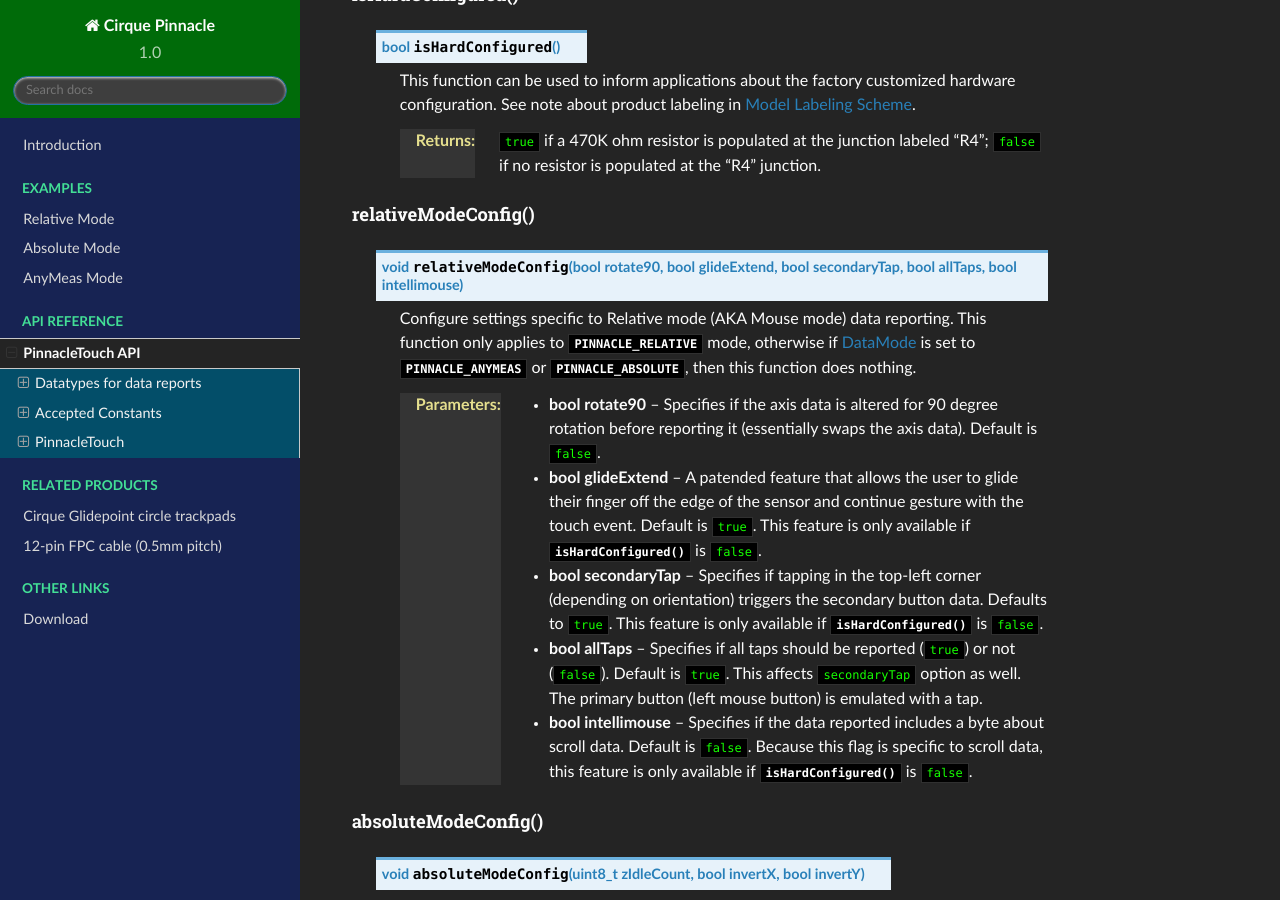
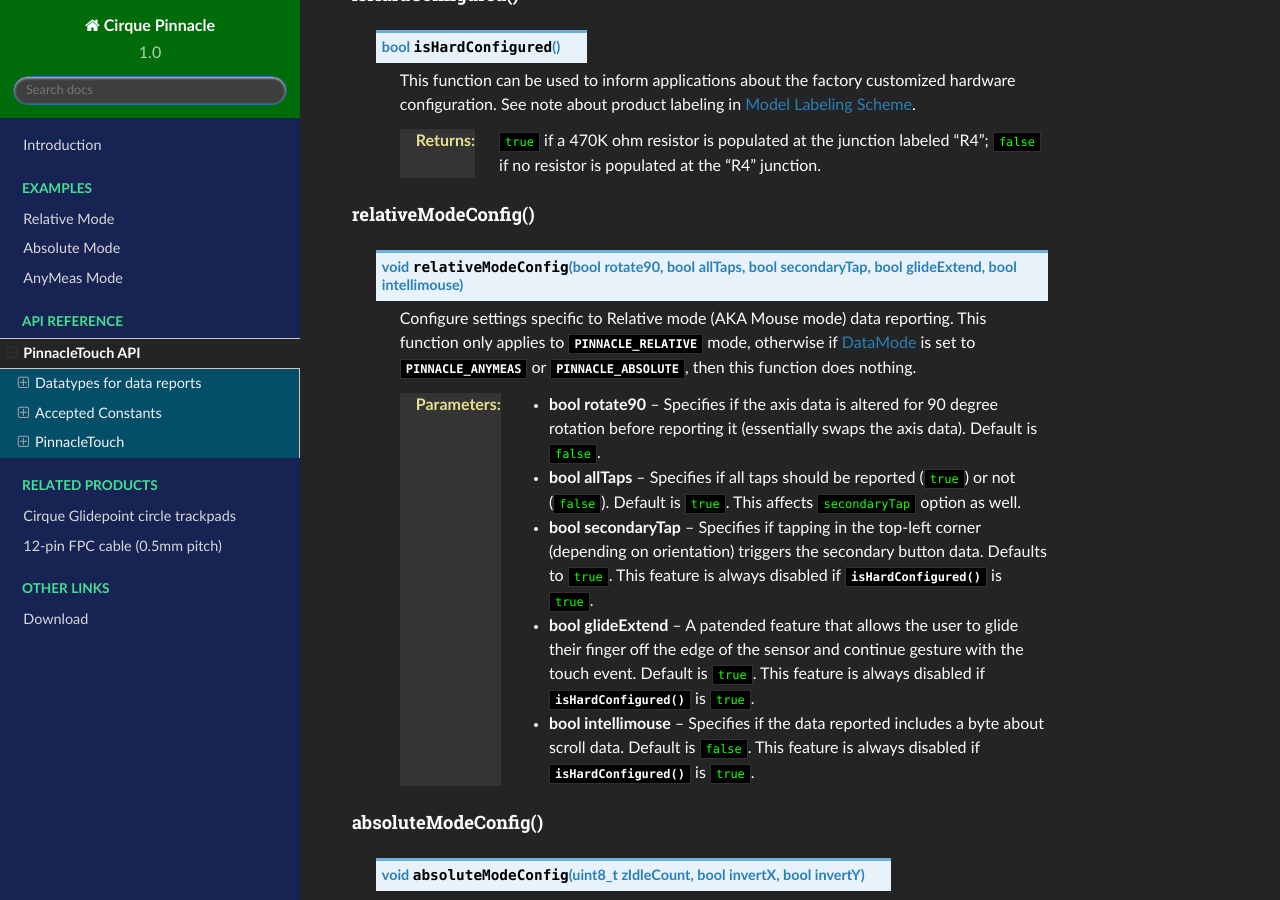
Before and after one commit to 2bndy5/CirquePinnacle, a Sphinx documentation site: the page built from docs/api.rst, in a window 1280 px wide and 900 px high, scrolled down 5916 px. Built offline with Sphinx 7.4.7 and the Read the Docs theme 2.0.0, drawn with Linux system fonts in a browser that asks for light colours.

Commit message:
re-prioritized arg order for relativeModeConfig()

```diff
--- a/README.rst
+++ b/README.rst
@@ -90,10 +90,10 @@
   .. [i] stands for the hardwired interface protocol (3 = I2C, 4 = SPI). Notice, if there is a
     resistor populated at the R1 (470K ohm) junction (located just above the Pinnacle ASIC), it
     is configured for SPI, otherwise it is configured for I2C.
-  .. [cc] stands for Custom Configuration (if a 470K ohm resistor is populated at junction R4).
-    "30" (with a resistor at R4) means that the hardware is configured to disable
+  .. [cc] stands for Custom Configuration which describes if a 470K ohm resistor is populated at
+    junction R4. "30" (resistor at R4 exists) means that the hardware is configured to disable
     certain features despite what this library does. "00" (no resistor at R4) means that the
-    hardware is configured to allow certain features to manipulated by this library. These
+    hardware is configured to allow certain features to be manipulated by this library. These
     features include "secondary tap" (thought of as "right mouse button" in relative data mode),
     Intellimouse scrolling (Microsoft patented scroll wheel behavior -- a throw back to when
     scroll wheels were first introduced), and 180 degree orientation (your application can invert
--- a/docs/api.rst
+++ b/docs/api.rst
@@ -274,7 +274,7 @@
 relativeModeConfig()
 ^^^^^^^^^^^^^^^^^^^^^^^
 
-   .. cpp:function:: void relativeModeConfig(bool rotate90, bool glideExtend, bool secondaryTap, bool allTaps, bool intellimouse)
+   .. cpp:function:: void relativeModeConfig(bool rotate90, bool allTaps, bool secondaryTap, bool glideExtend, bool intellimouse)
 
       Configure settings specific to Relative mode (AKA Mouse mode) data reporting. This function
       only applies to :cpp:var:`PINNACLE_RELATIVE` mode, otherwise if `DataMode`_ is set to
@@ -282,18 +282,17 @@
 
       :param bool rotate90: Specifies if the axis data is altered for 90 degree rotation before
          reporting it (essentially swaps the axis data). Default is ``false``.
+      :param bool allTaps: Specifies if all taps should be reported (``true``) or not
+         (``false``). Default is ``true``. This affects ``secondaryTap`` option as well.
+      :param bool secondaryTap: Specifies if tapping in the top-left corner (depending on
+         orientation) triggers the secondary button data. Defaults to ``true``. This feature is
+         always disabled if :cpp:func:`isHardConfigured()` is ``true``.
       :param bool glideExtend: A patended feature that allows the user to glide their finger off
          the edge of the sensor and continue gesture with the touch event. Default is ``true``.
-         This feature is only available if :cpp:func:`isHardConfigured()` is ``false``.
-      :param bool secondaryTap: Specifies if tapping in the top-left corner (depending on
-         orientation) triggers the secondary button data. Defaults to ``true``. This feature is
-         only available if :cpp:func:`isHardConfigured()` is ``false``.
-      :param bool allTaps: Specifies if all taps should be reported (``true``) or not
-         (``false``). Default is ``true``. This affects ``secondaryTap`` option as well. The
-         primary button (left mouse button) is emulated with a tap.
+         This feature is always disabled if :cpp:func:`isHardConfigured()` is ``true``.
       :param bool intellimouse: Specifies if the data reported includes a byte about scroll data.
-         Default is ``false``. Because this flag is specific to scroll data, this feature is only
-         available if :cpp:func:`isHardConfigured()` is ``false``.
+         Default is ``false``. This feature is always disabled if :cpp:func:`isHardConfigured()`
+         is ``true``.
 
 absoluteModeConfig()
 ^^^^^^^^^^^^^^^^^^^^^^^
```
Also changed, not shown: 3 other files.
